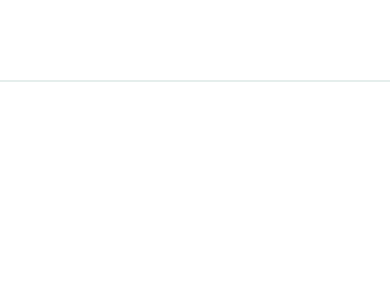
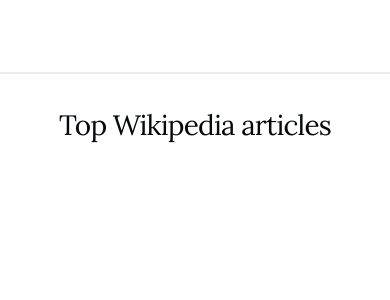
Before and after one commit to adutta91/wiki-views, a React (Create React App) app: page / in a window 390 px wide. Shown: the top 300 px of the page. Built offline with nearby package versions, Linux system fonts and the light colour scheme.

Commit message:
add heading and routes

```diff
--- a/package.json
+++ b/package.json
@@ -17,6 +17,7 @@
     "react": "^18.2.0",
     "react-datepicker": "^4.14.1",
     "react-dom": "^18.2.0",
+    "react-router-dom": "^6.14.0",
     "react-scripts": "5.0.1",
     "sass": "^1.63.6",
     "styled-components": "^6.0.0-rc.6",
--- a/public/index.html
+++ b/public/index.html
@@ -9,7 +9,6 @@
       name="description"
       content="Web site created using create-react-app"
     />
-    <link rel="apple-touch-icon" href="%PUBLIC_URL%/logo192.png" />
     <!--
       manifest.json provides metadata used when your web app is installed on a
       user's mobile device or desktop. See https://developers.google.com/web/fundamentals/web-app-manifest/
--- a/src/components/app/Navbar/index.tsx
+++ b/src/components/app/Navbar/index.tsx
@@ -1,12 +1,16 @@
 import { Box } from 'components/ui/Box'
+import { styled } from 'styled-components';
+
+const StyledBox = styled(Box)`
+  ${({ theme }) => `
+    box-shadow: 0px 2px 0px 0px ${theme.colors.brandGreen}1A;
+  `}
+`
 
 const Navbar = () => (
-  <Box
+  <StyledBox
     width="100%"
-    height="80px"
-    boxShadow="0px 2px 0px 0px #025B4B1A"
-    position="fixed"
-    top="0"
+    height={{xs: "72px", md: "80px"}}
   />
 );
 
--- /dev/null
+++ b/src/components/ui/Heading/index.tsx
@@ -0,0 +1,21 @@
+
+import { styled, css } from "styled-components"
+
+const Heading = styled.h1`
+  ${({ theme }) => `
+    color: ${theme.colors.neutralGray900};
+    font-size: 40px;
+    font-weight: 400;
+    letter-spacing: -0.8px;
+    line-height: 150%;
+    text-align: center;
+    width: 100%;
+    margin: 0 0 40px;
+
+    @media(max-width: ${theme.breakpointsValue.sm}px) {
+      font-size: 28px;
+    }
+  `}
+`
+
+export default Heading
--- /dev/null
+++ b/src/components/ui/PageContent/index.tsx
@@ -0,0 +1,14 @@
+import { Box, BoxTypes } from "../Box";
+
+type PageContentProps = React.PropsWithChildren & BoxTypes
+
+const PageContent = ({ children, ...props }: PageContentProps): React.ReactElement => (
+  <Box
+    p={{ xs: "32px 0", md: "56px" }}
+    {...props}
+  >
+    {children}
+  </Box>
+)
+
+export default PageContent;
--- a/src/constants/theme.ts
+++ b/src/constants/theme.ts
@@ -1,5 +1,21 @@
+const breakpointsValue = {
+  xs: 0,
+  sm: 600,
+  md: 960,
+  lg: 1280,
+  xl: 1920,
+};
+
+type Breakpoint = keyof typeof breakpointsValue;
+
 const theme = {
-  // colors
+  breakpointsValue,
+  breakpoints: {
+    keys: Object.keys(breakpointsValue),
+    up: (key: string): string =>
+      `@media (min-width:${breakpointsValue[key as Breakpoint]}px)`,
+  },
+  colors: {
     avocadoGreen: "#ECF1E0",
     black: "#000000",
     brandGreen: "#025B4B",
@@ -10,6 +26,8 @@
     neutralGray400: "#D4D8D9",
     neutralGray500: "#A7AAAB",
     neutralGray600: "#737680",
+    neutralGray900: "#05090D",
+  }
 }
 
 export default theme
--- a/src/index.tsx
+++ b/src/index.tsx
@@ -5,6 +5,11 @@
 import "./index.module.scss";
 import { ThemeProvider } from 'styled-components';
 import theme from 'constants/theme'
+import {
+  BrowserRouter as Router,
+  Routes,
+  Route,
+} from "react-router-dom";
 
 const root = ReactDOM.createRoot(
   document.getElementById('root') as HTMLElement
@@ -13,7 +18,11 @@
 root.render(
   <React.StrictMode>
     <ThemeProvider theme={theme}>
-    <Home />
+      <Router>
+        <Routes>
+          <Route path="/" element={<Home />} />
+        </Routes>
+      </Router>
     </ThemeProvider>
   </React.StrictMode>
 );
--- a/src/pages/Home.tsx
+++ b/src/pages/Home.tsx
@@ -1,9 +1,14 @@
 import Navbar from 'components/app/Navbar'
+import PageContent from 'components/ui/PageContent'
+import Heading from 'components/ui/Heading'
 
 const Home = () => {
   return (
     <>
       <Navbar />
+      <PageContent>
+        <Heading>Top Wikipedia articles</Heading>
+      </PageContent>
     </>
   )
 }
```
Also changed, not shown: public/manifest.json, 1 other file (tests, documents, lock files or other folders). Lines whose indentation alone changed are shown as unchanged.
